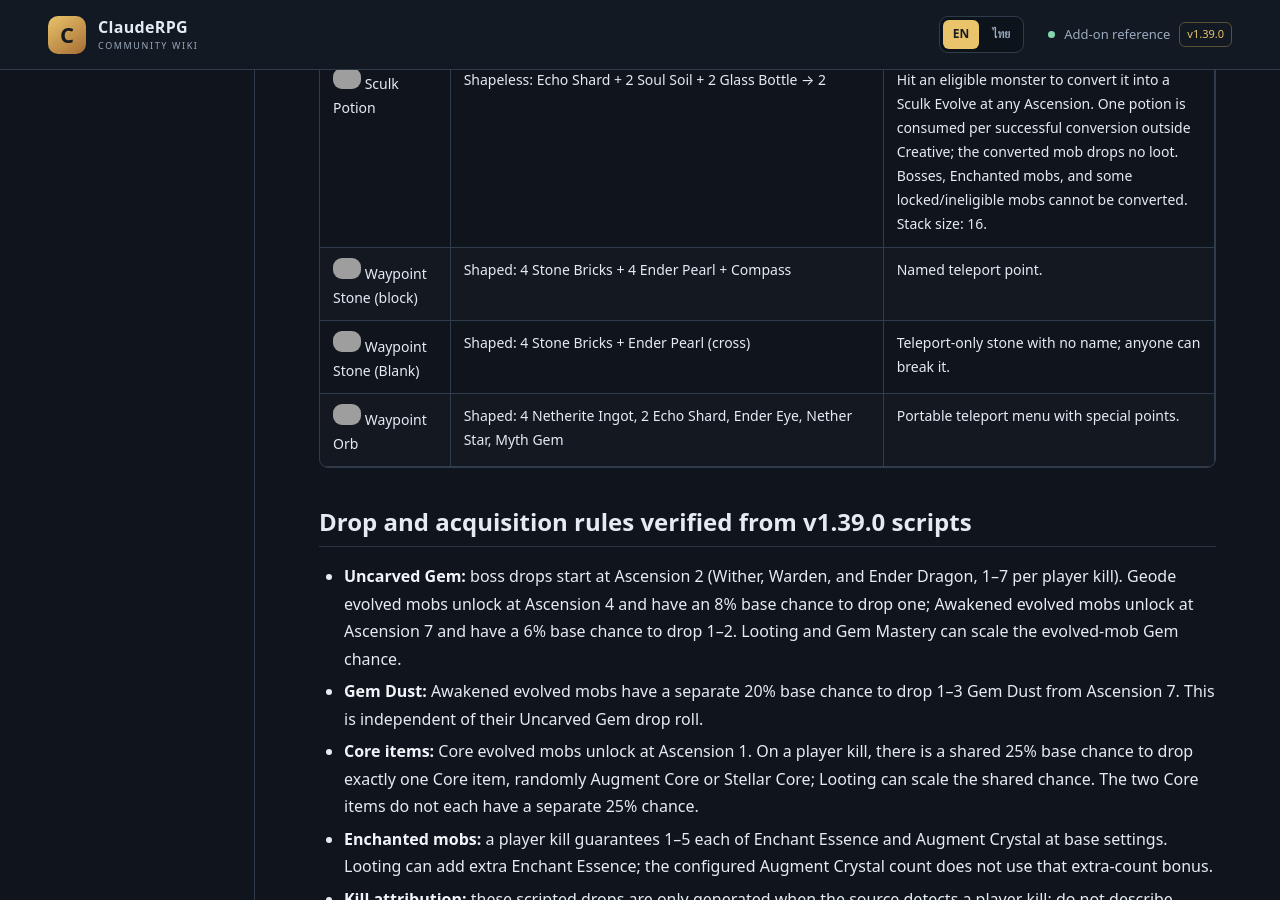
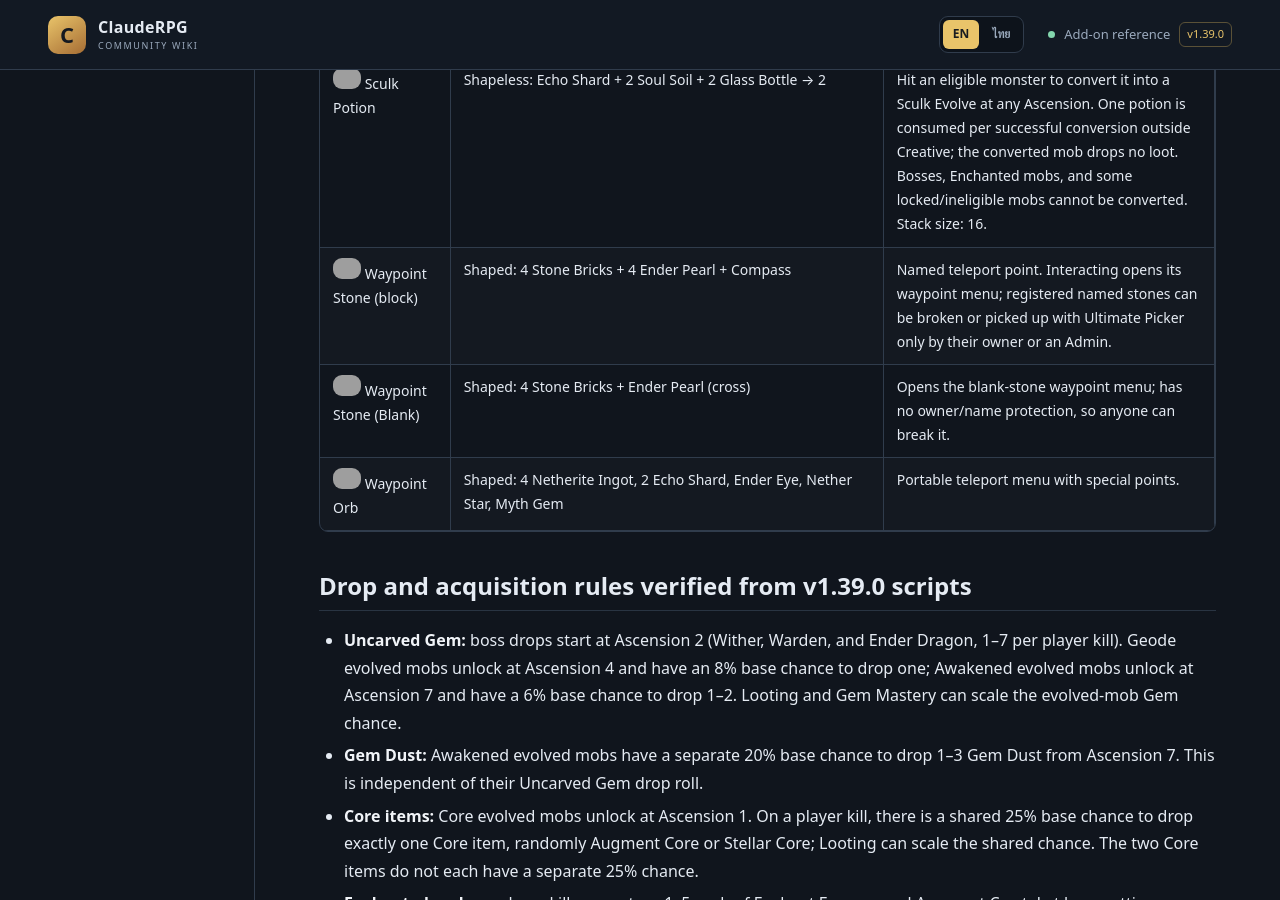
Before and after one commit to miniTorch25/ClaudeRPG-Wiki-V2, a Jekyll site: the page built from Items.md, in a window 1280 px wide and 900 px high, scrolled down 2975 px. Built offline with Jekyll 4.4.1, drawn with Linux system fonts in a browser that asks for light colours; our own code applies the rules of GitHub Pages for plain Markdown files; grey boxes are pictures that could not be loaded.

Commit message:
Docs: clarify waypoint block interaction and protection

```diff
--- a/Items.md
+++ b/Items.md
@@ -46,8 +46,8 @@ All custom ClaudeRPG items, blocks, and recipes.
 | <img src="{{ '/assets/images/items/prestige_sigil.png' | relative_url }}" alt="" width="28" loading="lazy"> Prestige Sigil | Shapeless: 2 Resonant Ink + Diamond Block + Gold Block | Cost of Prestige. |
 | <img src="{{ '/assets/images/items/ascension_relic.png' | relative_url }}" alt="" width="28" loading="lazy"> Ascension Relic | Shapeless: 2 Resonant Ink + Nether Star + Netherite Ingot | Cost of Ascension. |
 | <img src="{{ '/assets/images/items/sculk_potion.png' | relative_url }}" alt="" width="28" loading="lazy"> Sculk Potion | Shapeless: Echo Shard + 2 Soul Soil + 2 Glass Bottle → 2 | Hit an eligible monster to convert it into a Sculk Evolve at any Ascension. One potion is consumed per successful conversion outside Creative; the converted mob drops no loot. Bosses, Enchanted mobs, and some locked/ineligible mobs cannot be converted. Stack size: 16. |
-| <img src="{{ '/assets/images/blocks/waypoint_top.png' | relative_url }}" alt="" width="28" loading="lazy"> Waypoint Stone (block) | Shaped: 4 Stone Bricks + 4 Ender Pearl + Compass | Named teleport point. |
-| <img src="{{ '/assets/images/blocks/waypoint_blank_top.png' | relative_url }}" alt="" width="28" loading="lazy"> Waypoint Stone (Blank) | Shaped: 4 Stone Bricks + Ender Pearl (cross) | Teleport-only stone with no name; anyone can break it. |
+| <img src="{{ '/assets/images/blocks/waypoint_top.png' | relative_url }}" alt="" width="28" loading="lazy"> Waypoint Stone (block) | Shaped: 4 Stone Bricks + 4 Ender Pearl + Compass | Named teleport point. Interacting opens its waypoint menu; registered named stones can be broken or picked up with Ultimate Picker only by their owner or an Admin. |
+| <img src="{{ '/assets/images/blocks/waypoint_blank_top.png' | relative_url }}" alt="" width="28" loading="lazy"> Waypoint Stone (Blank) | Shaped: 4 Stone Bricks + Ender Pearl (cross) | Opens the blank-stone waypoint menu; has no owner/name protection, so anyone can break it. |
 | <img src="{{ '/assets/images/items/waypoint_orb.png' | relative_url }}" alt="" width="28" loading="lazy"> Waypoint Orb | Shaped: 4 Netherite Ingot, 2 Echo Shard, Ender Eye, Nether Star, Myth Gem | Portable teleport menu with special points. |
 
 
@@ -163,8 +163,8 @@ The listed counts (40 custom item definitions, 4 block definitions, 35 recipes)
 | <img src="{{ '/assets/images/items/prestige_sigil.png' | relative_url }}" alt="" width="28" loading="lazy"> Prestige Sigil | คราฟต์แบบไม่กำหนดรูปแบบ: Resonant Ink 2 + Diamond Block + Gold Block | วัตถุดิบสำหรับ Prestige |
 | <img src="{{ '/assets/images/items/ascension_relic.png' | relative_url }}" alt="" width="28" loading="lazy"> Ascension Relic | คราฟต์แบบไม่กำหนดรูปแบบ: Resonant Ink 2 + Nether Star + Netherite Ingot | วัตถุดิบสำหรับ Ascension |
 | <img src="{{ '/assets/images/items/sculk_potion.png' | relative_url }}" alt="" width="28" loading="lazy"> Sculk Potion | คราฟต์แบบไม่กำหนดรูปแบบ: Echo Shard + Soul Soil 2 + Glass Bottle 2 ได้ 2 ชิ้น | ตีมอนสเตอร์ที่แปลงได้เพื่อเปลี่ยนเป็น Sculk Evolve ได้ทุกระดับ Ascension ใช้ยา 1 ขวดต่อการแปลงสำเร็จในโหมดที่ไม่ใช่ Creative และมอนที่ถูกแปลงจะไม่ดรอปของ บอส มอน Enchanted และมอนบางชนิดที่ถูกล็อกหรือไม่รองรับจะแปลงไม่ได้ ซ้อนได้ 16 |
-| Waypoint Stone (บล็อก) | คราฟต์ตามรูปแบบ: Stone Bricks 4 + Ender Pearl 4 + Compass | จุดวาร์ปที่ตั้งชื่อได้ |
-| <img src="{{ '/assets/images/blocks/waypoint_blank_top.png' | relative_url }}" alt="" width="28" loading="lazy"> Waypoint Stone (Blank) | คราฟต์ตามรูปแบบ: Stone Bricks 4 + Ender Pearl วางเป็นรูปกากบาท | ใช้วาร์ปอย่างเดียว ไม่มีชื่อ และผู้เล่นทุกคนทุบได้ |
+| Waypoint Stone (บล็อก) | คราฟต์ตามรูปแบบ: Stone Bricks 4 + Ender Pearl 4 + Compass | จุดวาร์ปที่ตั้งชื่อได้; เมื่อโต้ตอบจะเปิดเมนู Waypoint และหินที่ลงทะเบียนชื่อแล้วจะทุบหรือเก็บด้วย Ultimate Picker ได้เฉพาะเจ้าของหรือ Admin |
+| <img src="{{ '/assets/images/blocks/waypoint_blank_top.png' | relative_url }}" alt="" width="28" loading="lazy"> Waypoint Stone (Blank) | คราฟต์ตามรูปแบบ: Stone Bricks 4 + Ender Pearl วางเป็นรูปกากบาท | เปิดเมนู Waypoint สำหรับหินเปล่า ไม่มีชื่อหรือการป้องกันเจ้าของ จึงทุบได้ทุกคน |
 | <img src="{{ '/assets/images/items/waypoint_orb.png' | relative_url }}" alt="" width="28" loading="lazy"> Waypoint Orb | คราฟต์ตามรูปแบบ: Netherite Ingot 4, Echo Shard 2, Ender Eye, Nether Star และ Myth Gem | เมนูวาร์ปแบบพกพาที่มีจุดพิเศษ |
 
 
```
